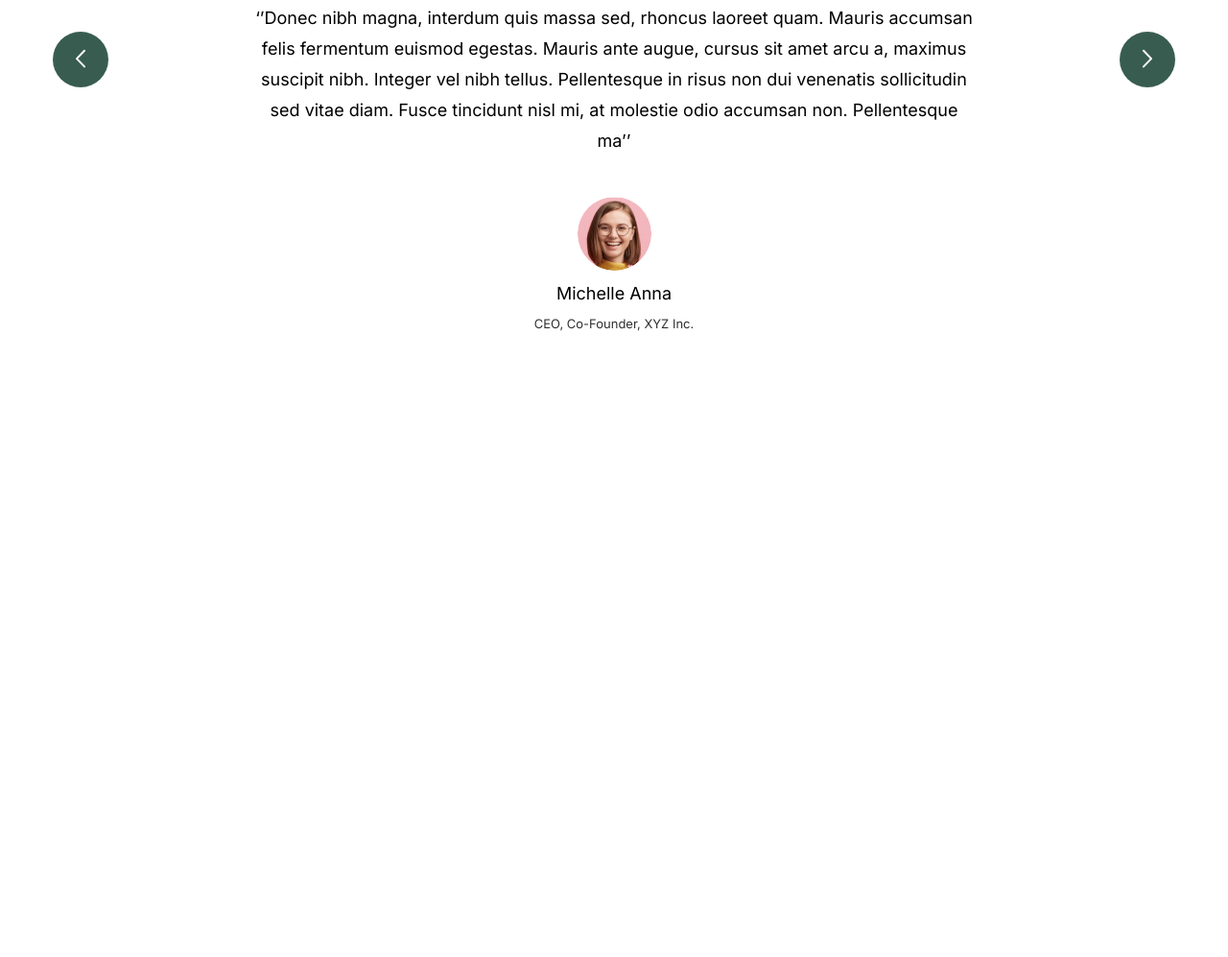
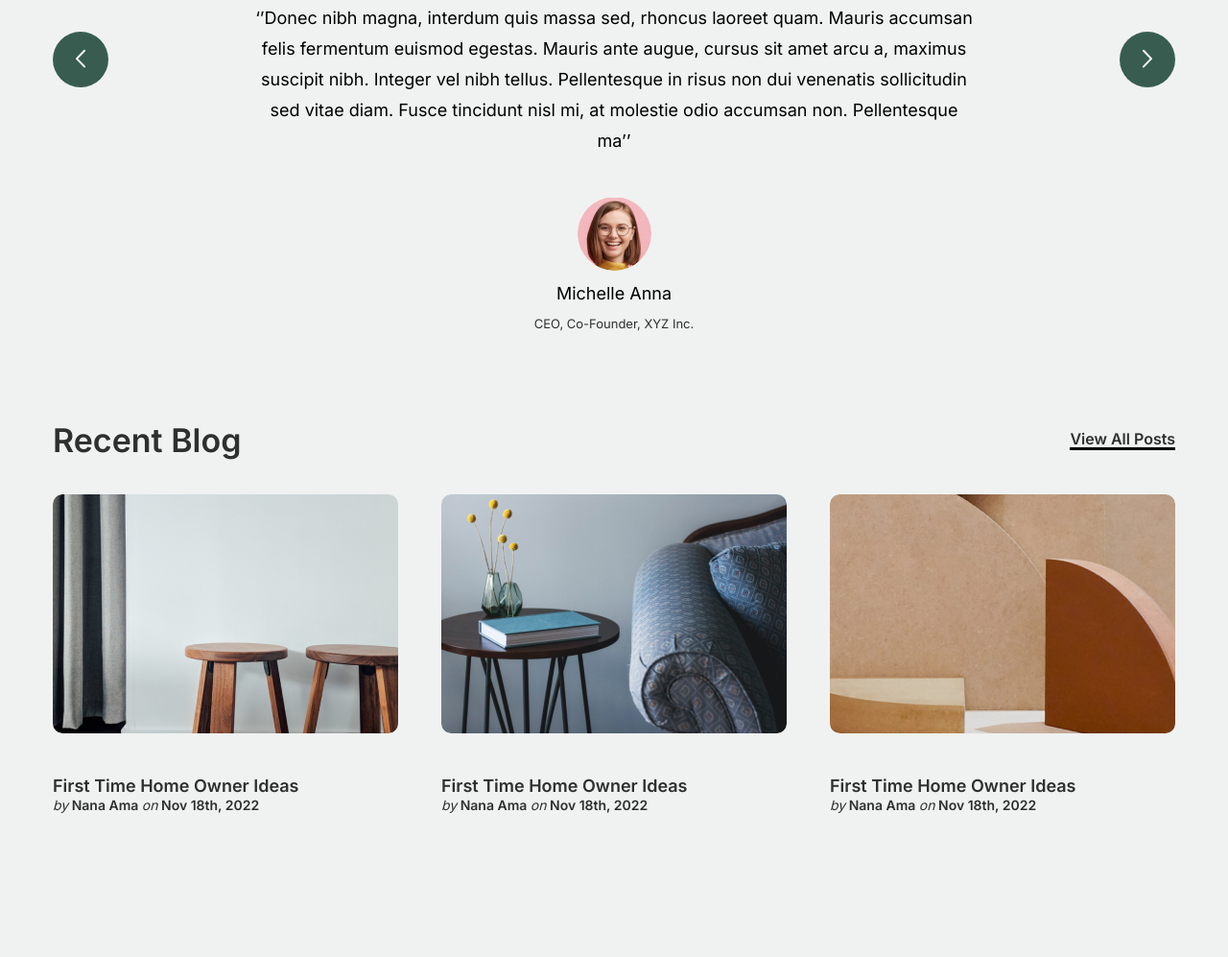
Before and after one commit to ABDj1/furni, a website: page src/index.html in a window 1280 px wide. Shown: the part 3104-4101 px from the top of the page at 96% size. Before the commit the page ends 3542 px from the top, so only its background shows below. Drawn offline with nearby package versions, Linux system fonts and the light colour scheme; files that its build step writes are made by us from their sources.

Commit message:
blog section

```diff
--- a/src/index.html
+++ b/src/index.html
@@ -400,6 +400,33 @@
                 </div>
             </div>
         </section>
+        <!-- Section Blog -->
+        <section class="section__blog">
+            <div class="container">
+                <div class="blog__header">
+                    <h2 class="section__title">Recent Blog</h2>
+                    <a href="#" class="blog__link">View All Posts</a>
+                </div>
+
+                <div class="blog">
+                    <div class="blog__item">
+                        <div class="blog__img"><img src="./img/blog-1.png" alt="img"></div>
+                        <div class="blog__title">First Time Home Owner Ideas</div>
+                        <div class="blog__info"><span>by</span> Nana Ama <span>on</span> Nov 18th, 2022</div>
+                    </div>
+                    <div class="blog__item">
+                        <div class="blog__img"><img src="./img/blog-2.png" alt="img"></div>
+                        <div class="blog__title">First Time Home Owner Ideas</div>
+                        <div class="blog__info"><span>by</span> Nana Ama <span>on</span> Nov 18th, 2022</div>
+                    </div>
+                    <div class="blog__item">
+                        <div class="blog__img"><img src="./img/blog-3.png" alt="img"></div>
+                        <div class="blog__title">First Time Home Owner Ideas</div>
+                        <div class="blog__info"><span>by</span> Nana Ama <span>on</span> Nov 18th, 2022</div>
+                    </div>
+                </div>
+            </div>
+        </section>
     </main>
     <!-- Footer -->
     <!-- @@include('./html/_footer.html') -->
--- a/src/scss/_global.scss
+++ b/src/scss/_global.scss
@@ -25,6 +25,7 @@
 // Body & Locked
 body {
     font-family: $fontMain;
+    background: #eff2f1;
     &.locked {
         overflow: hidden;
     }
@@ -96,7 +97,7 @@ body {
         color: #2f2f2f;
         @media (max-width: $breakpoint768) {
             line-height: 1.3;
-            font-size: 30px;
+            font-size: 26px;
         }
     }
     // .section_text
--- a/src/scss/_home.scss
+++ b/src/scss/_home.scss
@@ -641,3 +641,82 @@
   }
   &__btn-path {}
 }
+
+//Section Blog
+.section {
+  // section__blog
+  &__blog {
+    padding-bottom: 150px;
+  }
+}
+
+.blog {
+  margin-top: 36px;
+  display: flex;
+  justify-content: space-between;
+  gap: 20px;
+  @media (max-width: $breakpoint768) {
+    flex-wrap: wrap;
+  }
+  &__header {
+    display: flex;
+    justify-content: space-between;
+    align-items: center;
+  }
+  &__link {
+    font-size: 16px;
+    font-weight: 600;
+    line-height: 18px;
+    text-align: left;
+    color: #2F2F2F;
+    border-bottom: 3px solid #000000;
+    transition: .3s border, color;
+    @media (max-width: $breakpoint768) {
+      border-bottom: 2px solid #000000;
+      font-size: 14px;
+    }
+    &:hover {
+      border-color: #3b5d50;
+      color: #3b5d50;
+    }
+  }
+  &__item {
+    flex: 0 1 360px;
+    @media (max-width: $breakpoint768) {
+      flex: 0 1 100%;
+    }
+  }
+  &__img {
+    border-radius: 10px;
+    overflow: hidden;
+    img {
+      max-width: 100%;
+      width: 100%;
+      height: auto;
+    }
+  }
+  &__title {
+    margin-top: 44px;
+    font-size: 18px;
+    font-weight: 600;
+    line-height: 22px;
+    text-align: left;
+    color: #2F2F2F;
+    @media (max-width: $breakpoint992) {
+      margin-top: 20px;
+      font-size: 16px;
+      margin-bottom: 10px;
+    }
+  }
+  &__info {
+    font-size: 14px;
+    font-weight: 600;
+    line-height: 17px;
+    text-align: left;
+    color: #2F2F2F;
+    span {
+      font-style: italic;
+      font-weight: 400;
+    }
+  }
+}
```
Also changed, not shown: build/css/style.css, build/css/style.min.css, build/img/blog-1.png (added), build/img/blog-2.png (added), build/img/blog-3.png (added), build/index.html, src/img/blog-1.png (added), src/img/blog-2.png (added), src/img/blog-3.png (added).
